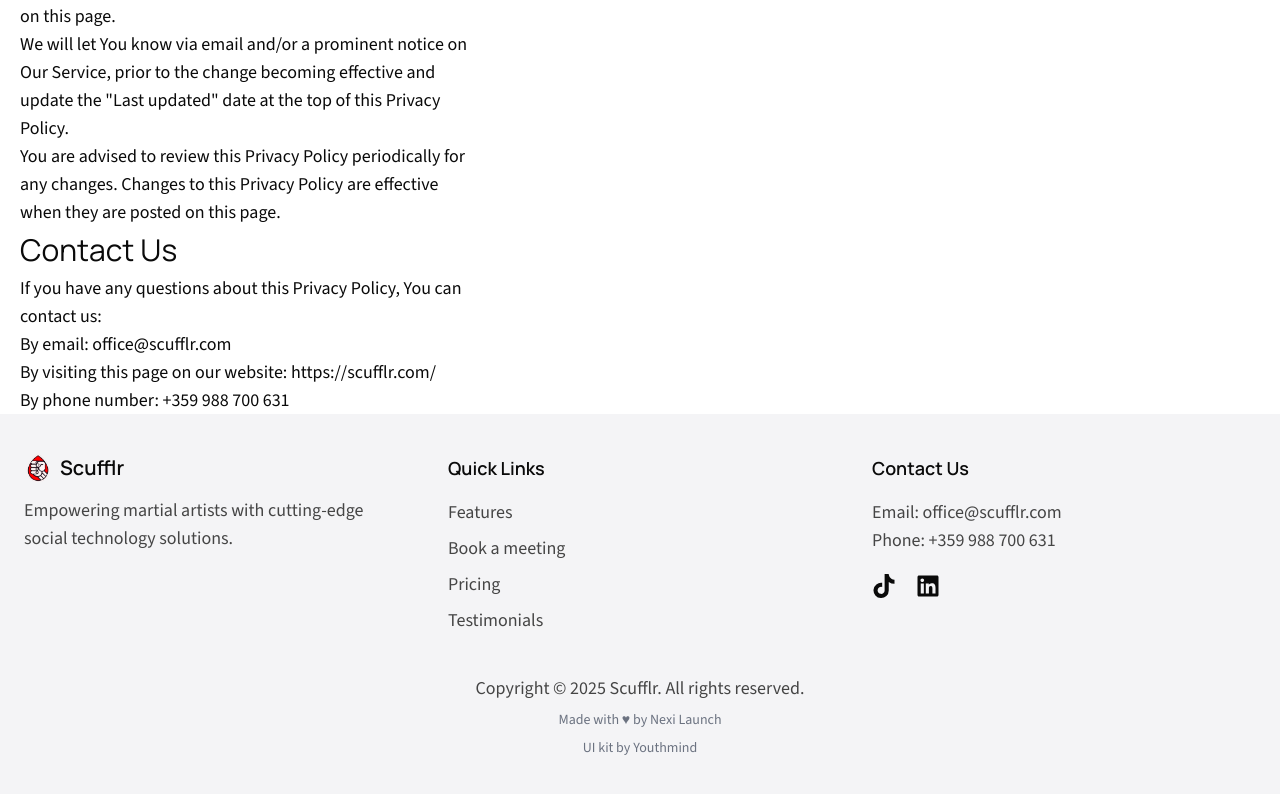
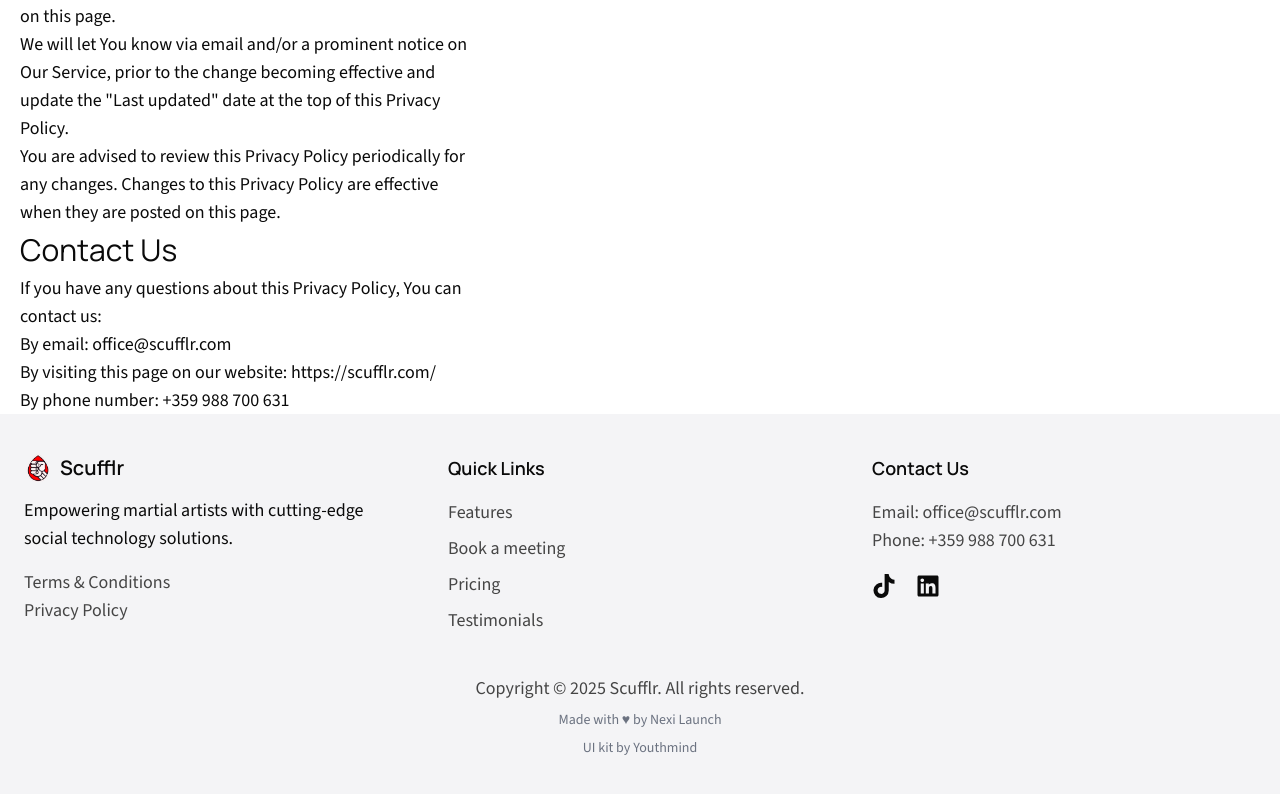
Before and after one commit to drago1520/landing-scufflr, a Next.js app: page / in a window 1280 px wide. Shown: the part 8762-9556 px from the top of the page. Built offline with nearby package versions, Linux system fonts and the light colour scheme.

Commit message:
privacy & terms page links

```diff
--- a/package.json
+++ b/package.json
@@ -3,7 +3,7 @@
   "version": "0.1.0",
   "private": true,
   "scripts": {
-    "dev": "cross-env PORT=3001 next dev",
+    "dev": "cross-env PORT=3000 next dev",
     "build": "next build",
     "preview-local": "cross-env PORT=3005 next start",
     "lint": "next lint"
--- a/src/components/Footer.tsx
+++ b/src/components/Footer.tsx
@@ -24,8 +24,14 @@ const Footer: React.FC = () => {
               {siteDetails.siteName}
             </h3>
           </Link>
-          <p className="mt-3.5 text-foreground-accent">
+          <p className="mt-3.5">
             {footerDetails.subheading}
+          </p>
+          <p className="text-foreground-accent mt-4">
+            <a href="https://www.scufflr.com/terms">Terms & Conditions</a>
+          </p>
+          <p className="text-foreground-accent">
+            <a href="https://www.scufflr.com/privacy-policy">Privacy Policy</a>
           </p>
         </div>
         <div>
```
